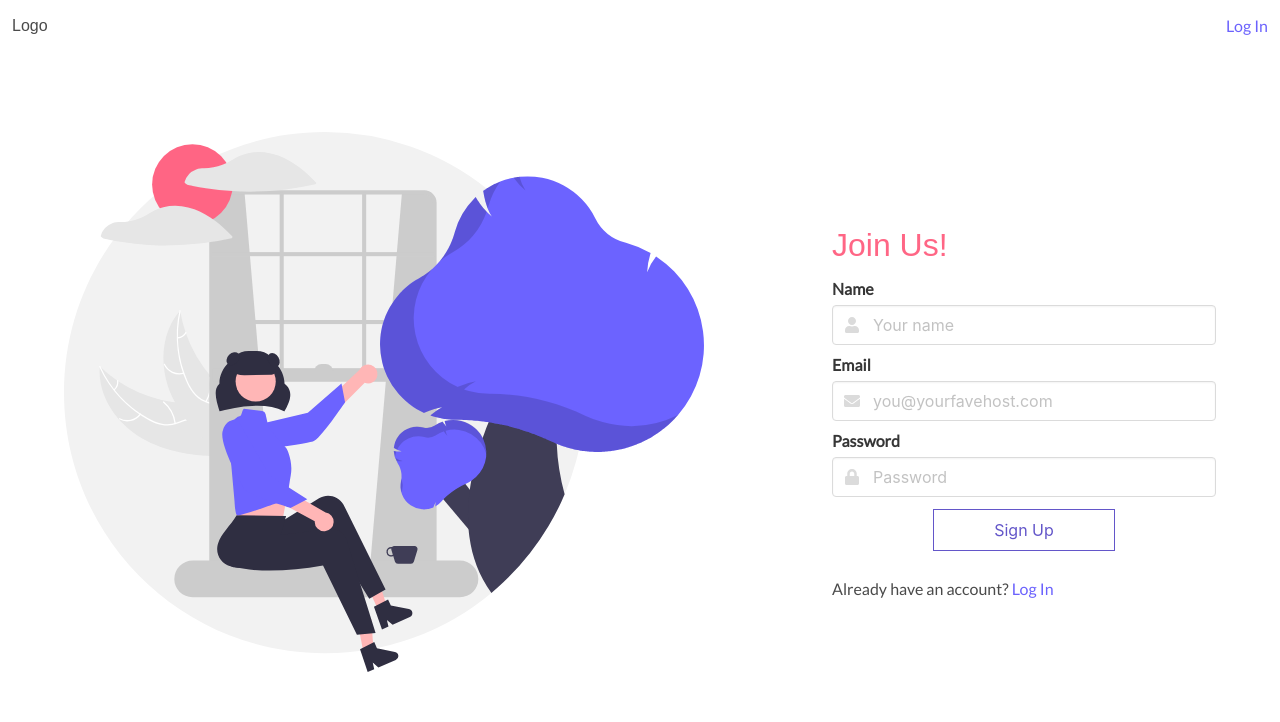
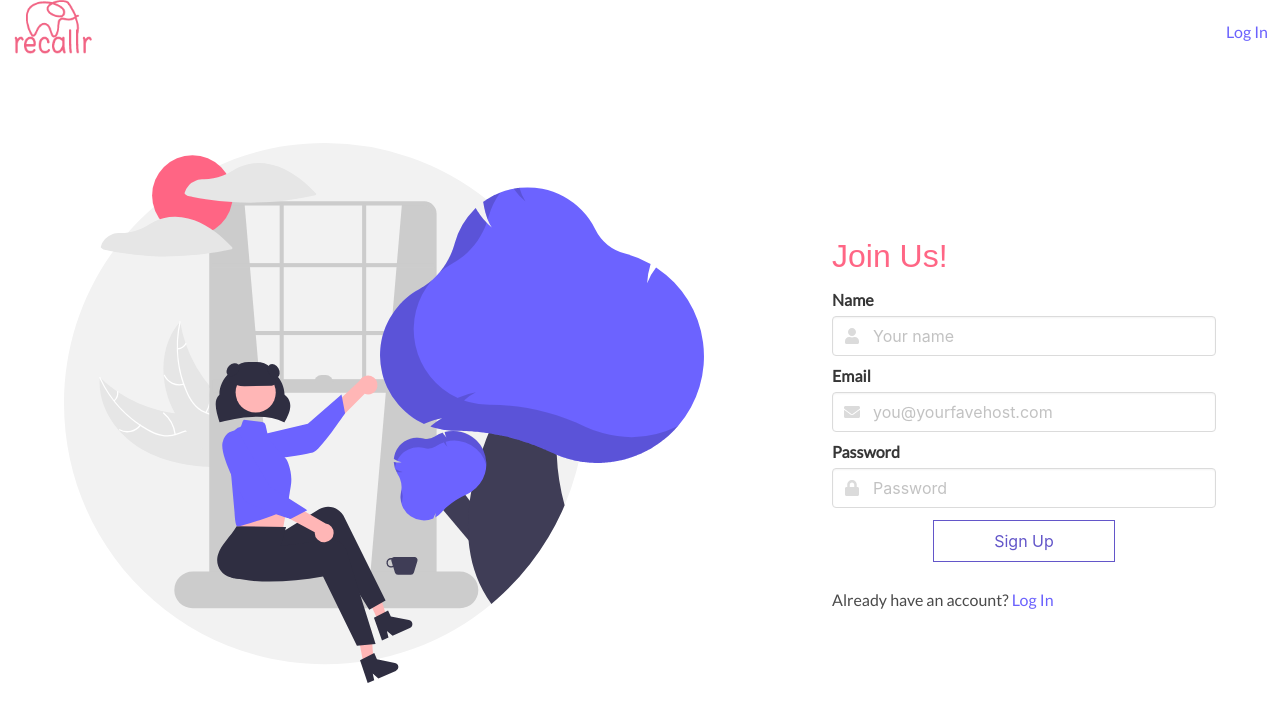
Before and after one commit to DreMukare/recallr, a React (Create React App) app: page /sign-up in a window 1280 px wide. Shown: the top 722 px of the page. Built offline with nearby package versions, Linux system fonts and the light colour scheme; no server answers; a web font is replaced by a local one.

Commit message:
added logo to all navbars

```diff
--- a/src/components/NavBar.js
+++ b/src/components/NavBar.js
@@ -3,6 +3,7 @@ import styled from 'styled-components';
 import Linker from '../components/Linker';
 import { useAuth } from '../context/AuthContext';
 import { useHistory } from 'react-router';
+import logo from '../images/asset.png';
 
 const Nav = styled.nav`
 	border-bottom: 1px solid #8687a1;
@@ -38,7 +39,9 @@ export const NavBar = ({ firstLink, firstLinkText }) => {
 			)}
 			<Nav className='navbar' role='navigation' aria-label='main navigation'>
 				<section className='navbar-brand'>
-					<h2 className='navbar-item'>Logo</h2>
+					<a href='/dashboard'>
+						<img src={logo} alt='Recallr logo' width='56px' height='43px' />
+					</a>
 				</section>
 				<section className='navbar-end'>
 					<div className='navbar-item'>
--- a/src/pages/SignUp.js
+++ b/src/pages/SignUp.js
@@ -7,6 +7,7 @@ import { useAuth } from '../context/AuthContext';
 import { useHistory } from 'react-router-dom';
 import { projectFirestore } from '../firebase/config';
 import Linker from '../components/Linker';
+import logo from '../images/asset.png';
 
 const FlexArea = styled.div`
 	margin-top: 80px;
@@ -89,7 +90,9 @@ const SignUp = () => {
 		<div>
 			<div className='navbar'>
 				<div className='navbar-brand'>
-					<h2 className='navbar-item'>Logo</h2>
+					<a className='ml-3' href='/'>
+						<img alt='Recallr logo' src={logo} width='80' height='61' />
+					</a>
 				</div>
 				<div className='navbar-end'>
 					<Linker text='Log In' to='/login' classname='navbar-item' />
```
